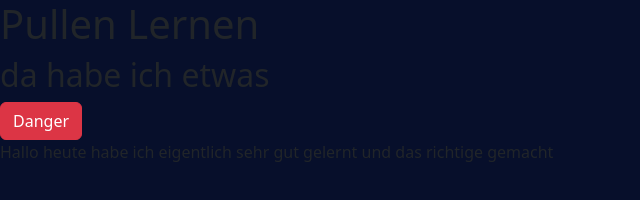
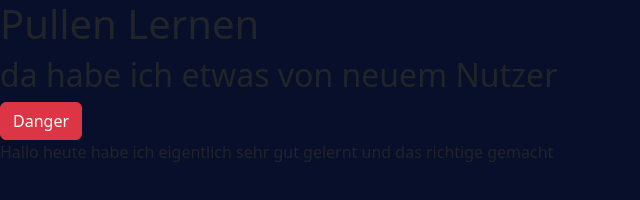
Before and after one commit to maidmilas/pullenLernen, a plain HTML site: page index.html in a window 1280 px wide. Shown: the whole page, without its empty margins (0-640 px from the left). Drawn offline with nearby package versions, Linux system fonts and the light colour scheme.

Commit message:
The new user

```diff
--- a/index.html
+++ b/index.html
@@ -11,7 +11,7 @@
 </head>
 <body>
     <h1>Pullen Lernen</h1>
-    <h2>da habe ich etwas</h2>
+    <h2>da habe ich etwas von neuem Nutzer</h2>
     <button type="button" class="btn btn-danger">Danger</button>
     <p>Hallo heute habe ich eigentlich sehr gut gelernt und das richtige gemacht</p>
 </body>
```
